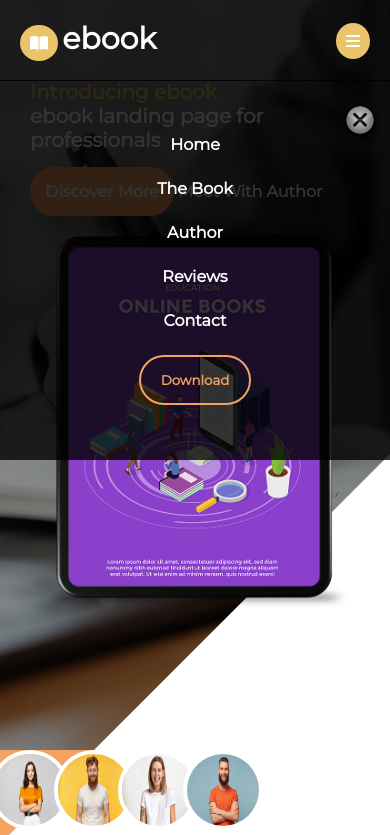
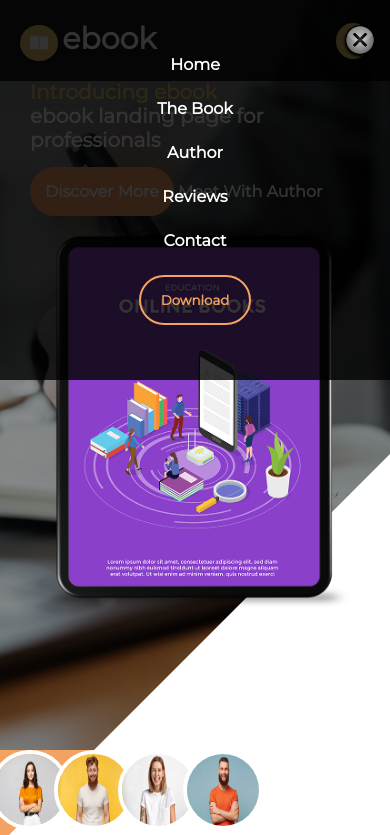
Before and after one commit to Anikettijare/seventeenwebsite, a plain HTML site: page index.html in a window 390 px wide. Both pictures are taken after a click on the element 353 px from the left and 40 px from the top of the page. Shown: the top 835 px of the page. Drawn offline with Linux system fonts and the light colour scheme.

Commit message:
changes done

```diff
--- a/index.html
+++ b/index.html
@@ -15,10 +15,10 @@
 <script>
     let menu = document.getElementById('navmenu');
     function openMenu(){
-        navmenu.style.top= '80px';
+        navmenu.style.top= '0px';
     }
     function closeMenu(){
-        navmenu.style.top= '-380px';
+        navmenu.style.top= '-405px';
     }
     document.addEventListener('scroll', () => {
         let main = document.querySelector('.navbar');
--- a/style.css
+++ b/style.css
@@ -546,7 +546,7 @@
     .navbar ul {
         width: 100vw;
         position: fixed;
-        top: -380px;
+        top: -405px;
         text-align: center;
         left: 0px;
         background:  rgba(0, 0, 0, 0.80);
```
